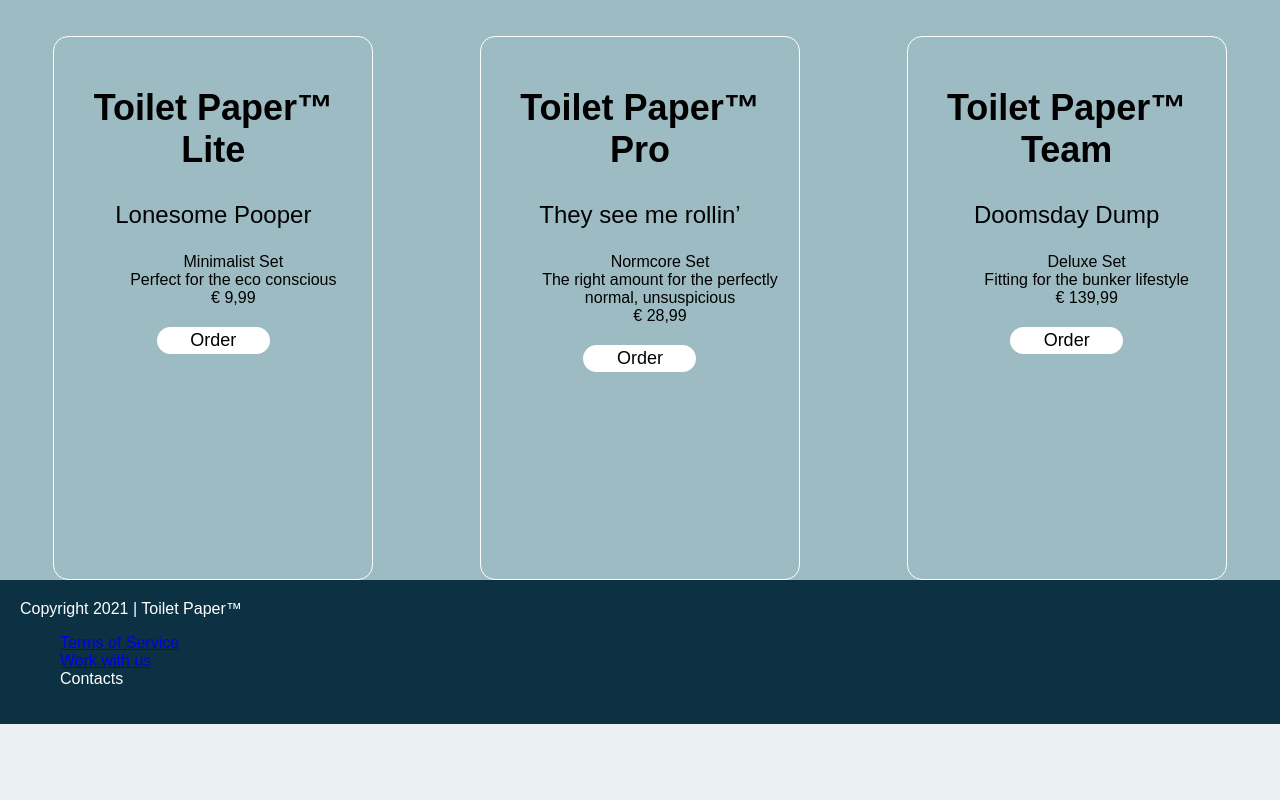
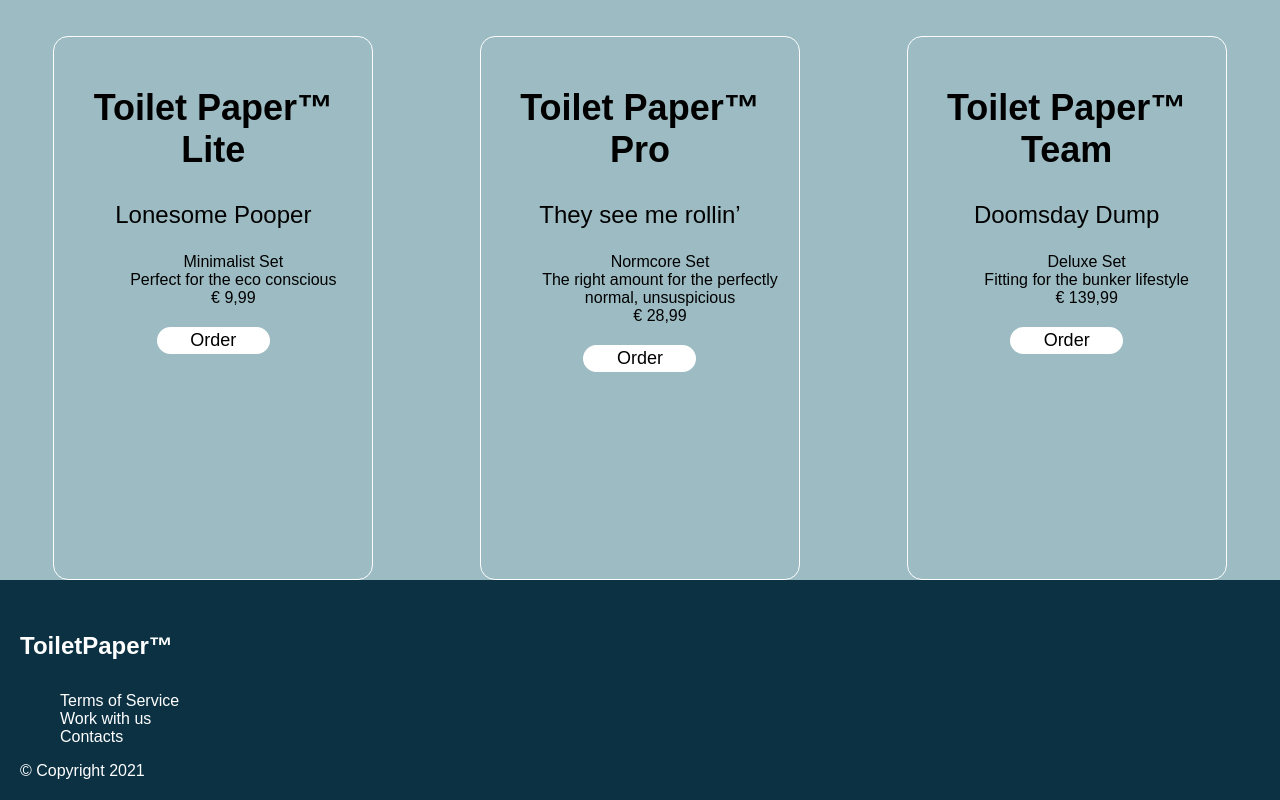
Before and after one commit to itchyink/Codeweek_TP_Page, a plain HTML site: page index.html in a window 1280 px wide. Shown: the part 1945-2745 px from the top of the page. Before the commit the page ends 2669 px from the top, so only its background shows below. Drawn offline with Linux system fonts and the light colour scheme.

Commit message:
03 Update
small changes in Footer

```diff
--- a/index.html
+++ b/index.html
@@ -123,12 +123,13 @@
 -->
 
         <footer>
-          <span>Copyright 2021 | Toilet Paper™</span>
-          <ul>
-            <li><a href="#">Terms of Service</a></li>
-            <li><a href="#">Work with us</a></li>
-            <li><a href="#"></a>Contacts</li>
-          </ul>
+            <h4 class="logo-footer">ToiletPaper™</h4>
+            <ul>
+                <li><a href="#"></a>Terms of Service</li>
+                <li><a href="#"></a>Work with us</li>
+                <li><a href="#"></a>Contacts</li>
+            </ul>
+            <span>© Copyright 2021</span>
         </footer>
       </body>
     </html>
--- a/style.css
+++ b/style.css
@@ -224,3 +224,10 @@ footer {
     color: #fff;
     padding: 20px;
 }
+
+.logo-footer {
+    text-align: left;
+    cursor: pointer;
+    font-size: 24px;
+    font-weight: 900;
+}
```
